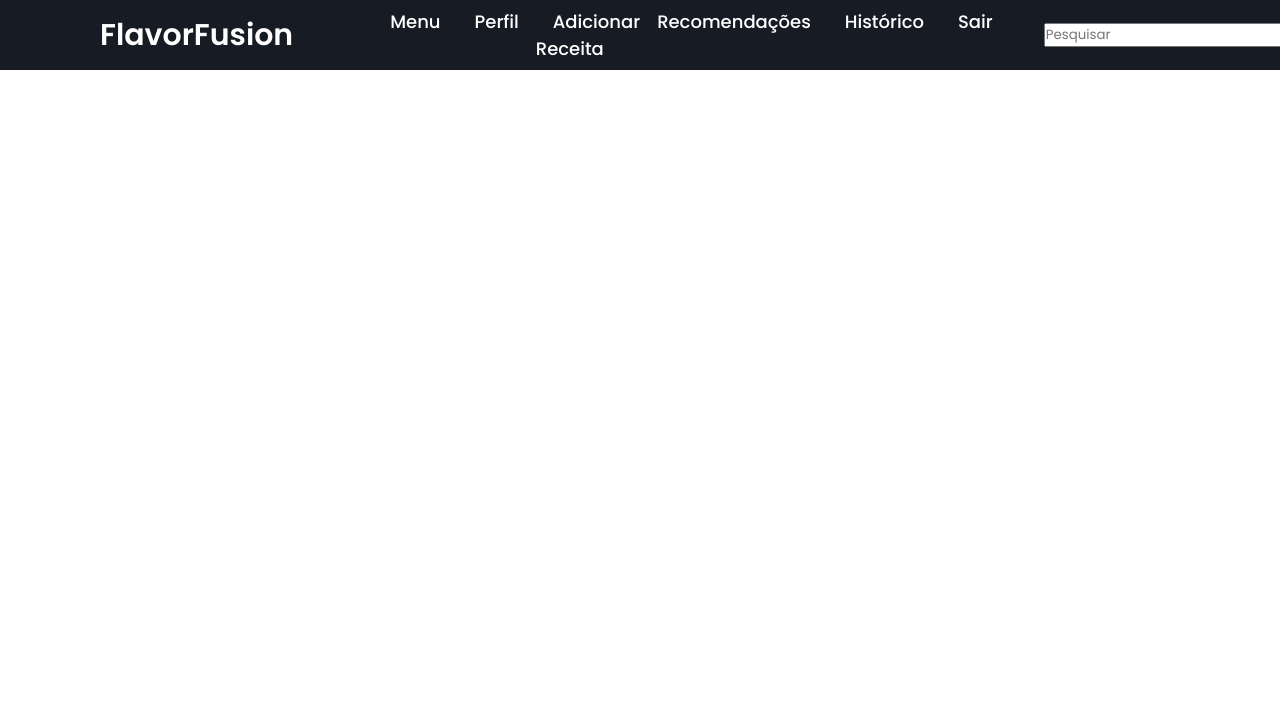
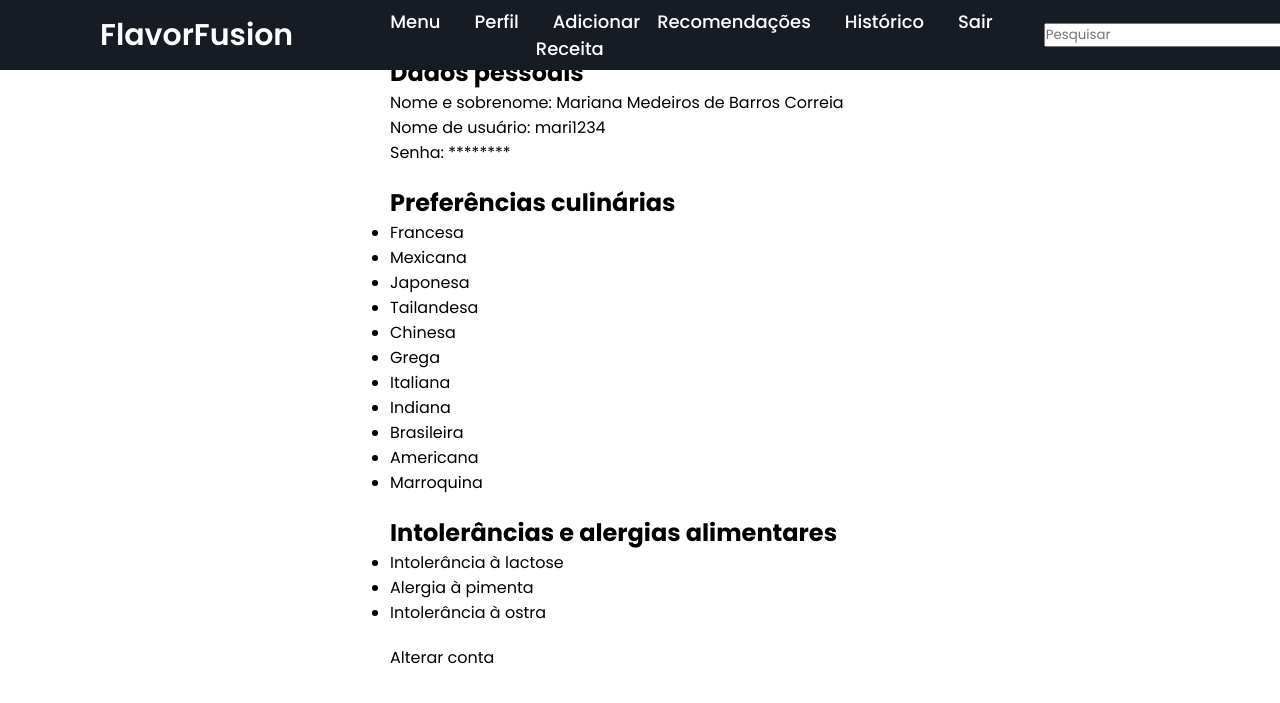
Before and after one commit to gabrielrroma/Tasty-FDS, a Django app: page /perfil/ in a window 1280 px wide. Shown: the top 703 px of the page. Run offline with Django 4.2, Linux system fonts and the light colour scheme.

Commit message:
profile update

```diff
--- a/recipe/static/css/perfil.css
+++ b/recipe/static/css/perfil.css
@@ -53,3 +53,49 @@ nav .content .links{
     border-radius: 5px;
 
 }
+
+body {
+    font-family: sans-serif;
+    font-size: 16px;
+  }
+
+  header {
+    background-color: #000;
+    color: #fff;
+    padding: 10px;
+  }
+
+  h1 {
+    font-size: 24px;
+  }
+
+  main {
+    margin: 0 auto;
+    width: 500px;
+  }
+
+  .dados-pessoais {
+    margin-bottom: 20px;
+  }
+
+  .preferencias-culinarias {
+    margin-bottom: 20px;
+  }
+
+  .intolerancias-alergias {
+    margin-bottom: 20px;
+  }
+
+  .alterar-conta {
+    margin-top: 20px;
+  }
+
+  a {
+    color: #000;
+    text-decoration: none;
+  }
+
+  a:hover {
+    color: #fff;
+    text-decoration: underline;
+  }
--- a/recipe/templates/recipe/perfil.html
+++ b/recipe/templates/recipe/perfil.html
@@ -6,7 +6,7 @@
     <meta http-equiv="X-UA-Compatible" content="IE=edge">
     <meta name="viewport" content="width=device-width, initial-scale=1.0">
     <link rel="stylesheet" href="{% static 'css/perfil.css'%}">
-    <title>Document</title>
+    <title>Perfil</title>
 </head>
 <body>
     <div class="wrapper">
@@ -28,7 +28,49 @@
             </div>
         </nav>
     </div>
-
-    <h1>Perfil</h1>
+    <header>
+        <h1>Perfil de Mariana Medeiros de Barros Correia</h1>
+      </header>
+      <main>
+        <section class="dados-pessoais">
+          <h2>Dados pessoais</h2>
+          <p>
+            Nome e sobrenome: Mariana Medeiros de Barros Correia
+          </p>
+          <p>
+            Nome de usuário: mari1234
+          </p>
+          <p>
+            Senha: ********
+          </p>
+        </section>
+        <section class="preferencias-culinarias">
+          <h2>Preferências culinárias</h2>
+          <ul>
+            <li>Francesa</li>
+            <li>Mexicana</li>
+            <li>Japonesa</li>
+            <li>Tailandesa</li>
+            <li>Chinesa</li>
+            <li>Grega</li>
+            <li>Italiana</li>
+            <li>Indiana</li>
+            <li>Brasileira</li>
+            <li>Americana</li>
+            <li>Marroquina</li>
+          </ul>
+        </section>
+        <section class="intolerancias-alergias">
+          <h2>Intolerâncias e alergias alimentares</h2>
+          <ul>
+            <li>Intolerância à lactose</li>
+            <li>Alergia à pimenta</li>
+            <li>Intolerância à ostra</li>
+          </ul>
+        </section>
+        <section class="alterar-conta">
+          <a href="#">Alterar conta</a>
+        </section>
+      </main>
 </body>
 </html>
```
